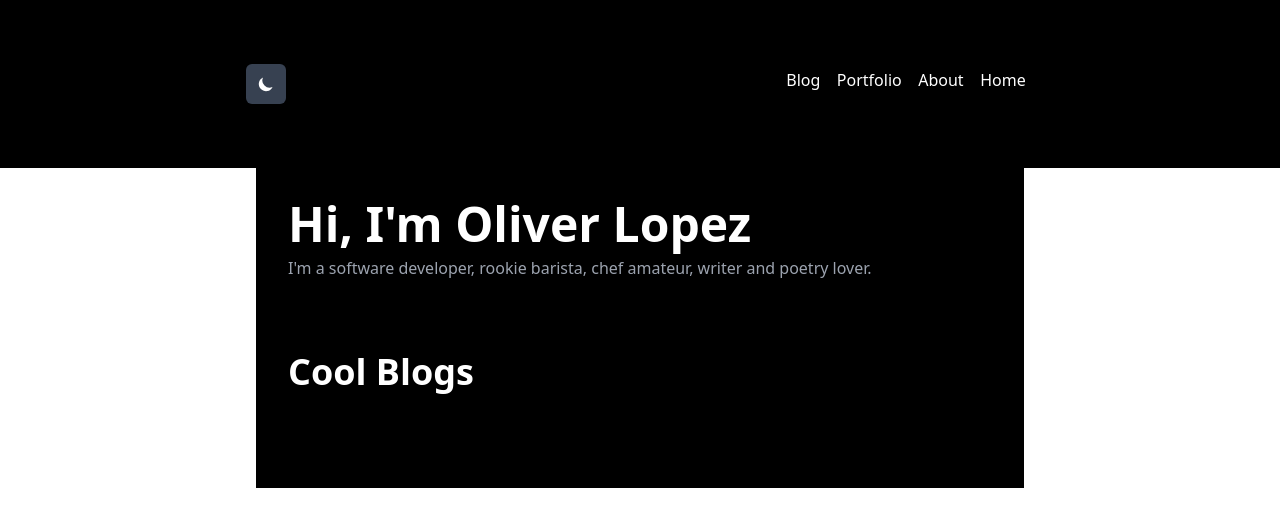
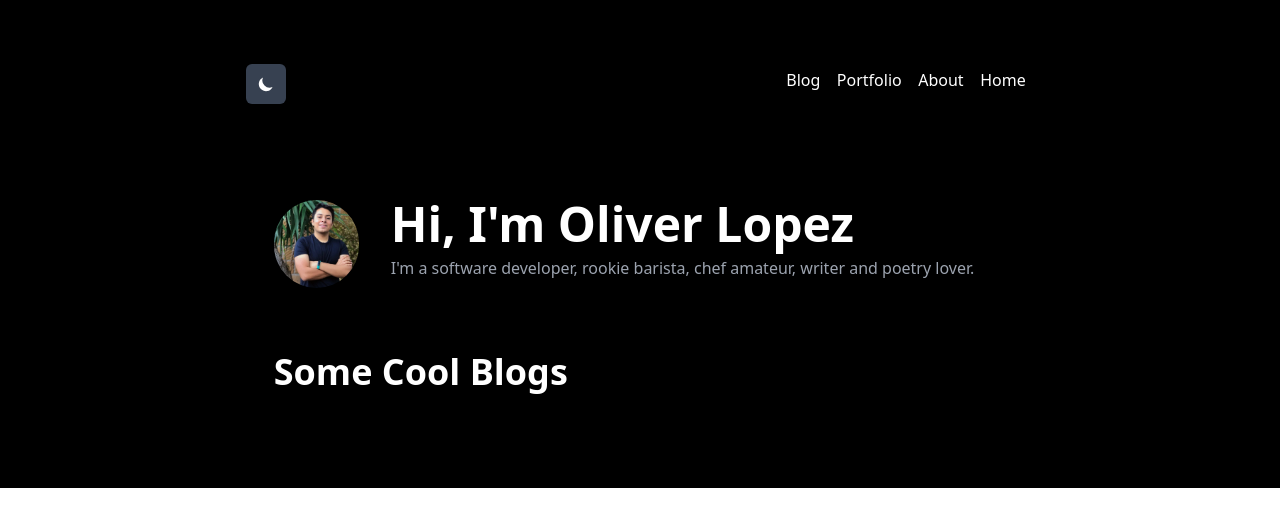
Before and after one commit to oliverloops/oliverloops.com, a Next.js app: page / in a window 1280 px wide. Shown: the top 526 px of the page. Built offline with nearby package versions, Linux system fonts and the light colour scheme.

Commit message:
working on dark mode

```diff
--- a/components/Layout.js
+++ b/components/Layout.js
@@ -17,7 +17,7 @@ export default function Layout({ children, pageTitle, description }) {
       <darkMode.Provider value={{ dark: "dark" }}>
         <main className="dark">
           <Header />
-          <div className="flex flex-col  justify-center items-start max-w-3xl  mx-auto  px-8 py-8 dark:bg-black">
+          <div className="flex flex-col  justify-center items-start w-full mx-auto px-8 py-8 dark:bg-black">
             {children}
           </div>
         </main>
--- a/pages/index.js
+++ b/pages/index.js
@@ -1,12 +1,14 @@
 import { motion } from "framer-motion";
 //UI components
 import { Post } from "../components/Post";
+import Image from "next/image";
 import { posts } from "../getAllPosts";
 
 export default function Home() {
   return (
-    <>
+    <div className="mx-auto">
       <motion.div
+        className="flex flex-row"
         initial="pageInitial"
         animate="pageAnimate"
         variants={{
@@ -20,13 +22,23 @@ export default function Home() {
           },
         }}
       >
-        <h1 className="font-extrabold text-5xl dark:text-white">
+        <Image
+          className="rounded-full"
+          src="/me_cross.jpg"
+          alt="Oliver Lopez"
+          width="85"
+          height="35"
+        />
+
+        <div className="flex flex-col px-8">
+          <h1 className="font-extrabold sm:text-2xl  text-5xl dark:text-white">
             Hi, I'm Oliver Lopez
           </h1>
           <h3 className="text-base text-gray-400 py-2">
             I'm a software developer, rookie barista, chef amateur, writer and
             poetry lover.
           </h3>
+        </div>
       </motion.div>
       <motion.div
         className="py-16"
@@ -43,11 +55,13 @@ export default function Home() {
           },
         }}
       >
-        <h1 className="font-extrabold text-4xl dark:text-white">Cool Blogs</h1>
+        <h1 className="font-extrabold text-4xl dark:text-white">
+          Some Cool Blogs
+        </h1>
         {posts.map((post) => (
           <Post key={post.link} post={post} />
         ))}
       </motion.div>
-    </>
+    </div>
   );
 }
--- a/tailwind.config.js
+++ b/tailwind.config.js
@@ -3,6 +3,16 @@ module.exports = {
   darkMode: "class", // or 'media' or 'class'
   theme: {
     extend: {},
+    screens: {
+      tablet: "640px",
+      // => @media (min-width: 640px) { ... }
+
+      laptop: "1024px",
+      // => @media (min-width: 1024px) { ... }
+
+      desktop: "1280px",
+      // => @media (min-width: 1280px) { ... }
+    },
   },
   variants: {
     extend: {},
```
Also changed, not shown: public/me_cross.jpg (added), public/vercel.svg (deleted). Lines whose indentation alone changed are shown as unchanged.
